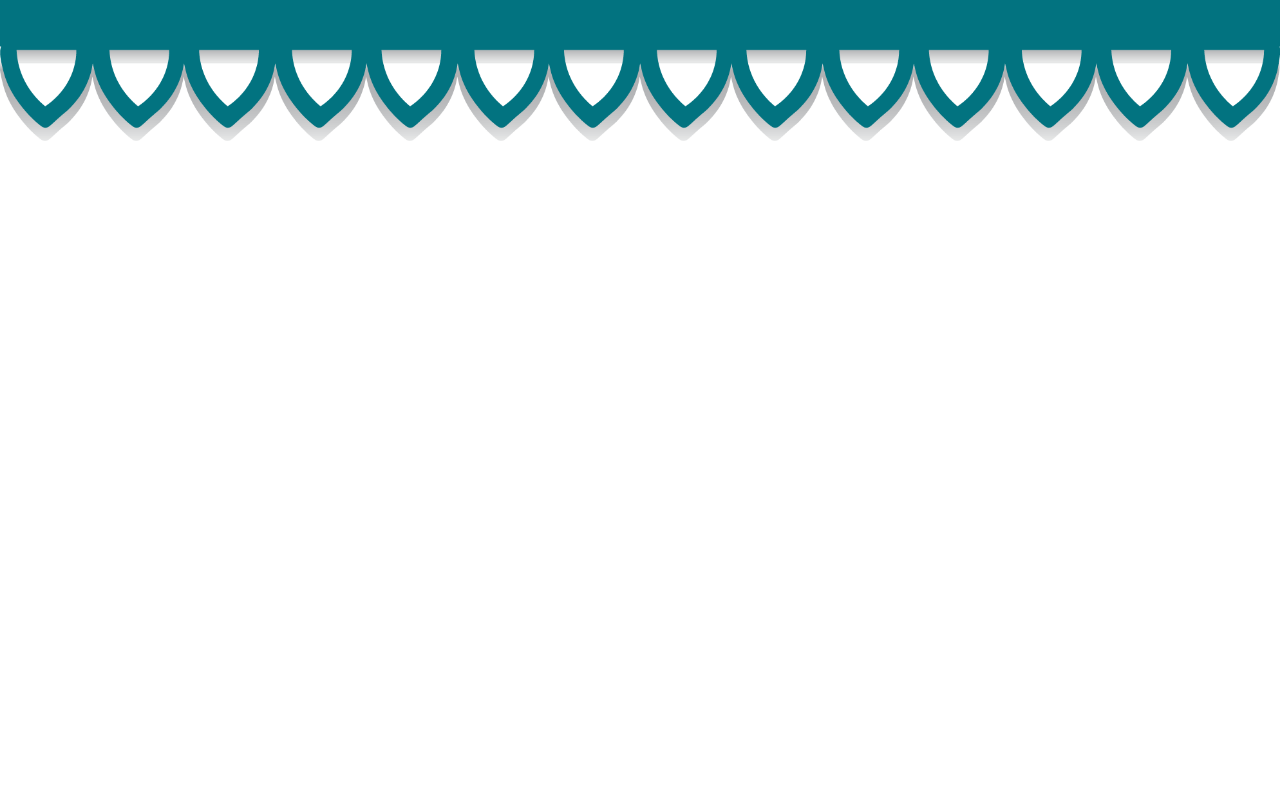
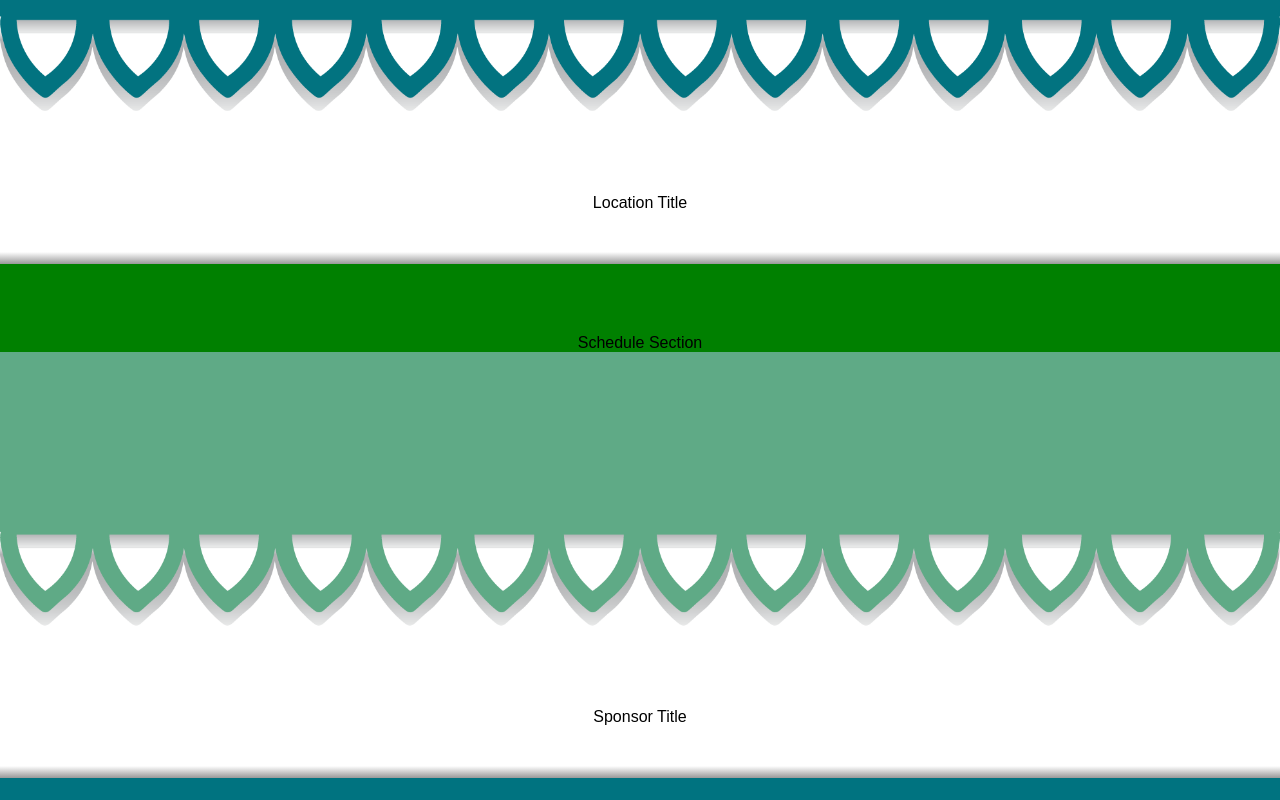
Before and after one commit to LeonY1/rowdyhacks.org, a React (Create React App) app: page / in a window 1280 px wide. Shown: the part 1440-2240 px from the top of the page. Before the commit the page ends 1594 px from the top, so only its background shows below. Built offline with nearby package versions, Linux system fonts and the light colour scheme.

Commit message:
Added all of the sections in

```diff
--- a/src/App.tsx
+++ b/src/App.tsx
@@ -6,6 +6,11 @@ import { BackgroundTheme } from "./AppStyle";
 import HeroImage from "./components/Hero/HeroImage";
 import MissionSection from "./sections/Mission/MissionSection";
 import FAQSection from "./sections/FAQ/FAQSection";
+import LocationSection from "./sections/Location/LocationSection";
+import PartnerSection from "./sections/Partners/PartnerSection";
+import ScheduleSection from "./sections/Schedule/ScheduleSection";
+import TeamSection from "./sections/Team/TeamSection";
+import SocialMediaSection from "./sections/SocialMedia/SocialMediaSection";
 
 const titleNames = [
   { title: "MenuItem1", link: "https://www.google.com" },
@@ -21,6 +26,11 @@ const App: React.FC = () => {
         <AboutSection />
         <MissionSection />
         <FAQSection />
+        <LocationSection />
+        <ScheduleSection />
+        <PartnerSection />
+        <TeamSection />
+        <SocialMediaSection />
       </BackgroundTheme>
     </div>
   );
--- a/src/components/NavBar/NavBar.tsx
+++ b/src/components/NavBar/NavBar.tsx
@@ -1,12 +1,7 @@
 import React from "react";
 import MenuItem from "./MenuItem";
 import HomeButton from "./HomeButton";
-import {
-  NavBarTheme,
-  NavBarContainer,
-  MenuList,
-  NavBarMargin
-} from "./NavBarStyle";
+import { NavBarTheme, NavBarContainer, MenuList } from "./NavBarStyle";
 import { MenuLink } from "./Interfaces/MenuLink";
 
 function NavBar(props: { titles: Array<MenuLink> }) {
@@ -23,7 +18,6 @@ function NavBar(props: { titles: Array<MenuLink> }) {
           </MenuList>
         </NavBarContainer>
       </NavBarTheme>
-      <NavBarMargin />
     </>
   );
 }
--- a/src/components/NavBar/NavBarStyle.tsx
+++ b/src/components/NavBar/NavBarStyle.tsx
@@ -3,7 +3,7 @@ import styled from "styled-components";
 const NavBarTheme = styled.nav`
   position: fixed;
   width: 100vw;
-  background-color: #33ccff;
+  opacity: 100%
   max-height: 70px;
   z-index: 10000;
 `;
--- a/src/components/SectionDividers/DividerStyle.tsx
+++ b/src/components/SectionDividers/DividerStyle.tsx
@@ -10,6 +10,10 @@ const DividerHeader = styled.div`
 
 const DividerFooter = styled.img`
   width: 100%;
+`;
+
+const DividerMargin = styled.div`
+  height: 5vh;
 `;
 
 const DividerContent = styled.div`
@@ -40,6 +44,7 @@ export {
   DividerHeader,
   DividerContent,
   DividerFooter,
+  DividerMargin,
   SectionTitle,
   SectionContent
 };
--- a/src/components/SectionDividers/SectionBlock.tsx
+++ b/src/components/SectionDividers/SectionBlock.tsx
@@ -1,4 +1,4 @@
-import React, { ReactElement } from "react";
+import React from "react";
 import BlueSection from "../../static/website-background-4.png";
 import GreenSection from "../../static/website-background-5.png";
 
@@ -7,6 +7,7 @@ import {
   DividerHeader,
   DividerContent,
   DividerFooter,
+  DividerMargin,
   SectionTitle
 } from "./DividerStyle";
 
@@ -41,7 +42,9 @@ function SectionBlock(props: sectionProps) {
         ) : (
           <DividerFooter src={BlueSection} alt="blueSection"></DividerFooter>
         )
-      ) : null}
+      ) : (
+        <DividerMargin />
+      )}
     </Divider>
   );
 }
--- /dev/null
+++ b/src/sections/Location/LocationSection.tsx
@@ -0,0 +1,15 @@
+import React from "react";
+import SectionBlock from "../../components/SectionDividers/SectionBlock";
+
+function LocationSection() {
+  return (
+    <SectionBlock sectionNumber={3}>
+      {{
+        title: "Location Title",
+        content: "Location Content"
+      }}
+    </SectionBlock>
+  );
+}
+
+export default LocationSection;
--- /dev/null
+++ b/src/sections/Partners/PartnerSection.tsx
@@ -0,0 +1,15 @@
+import React from "react";
+import SectionBlock from "../../components/SectionDividers/SectionBlock";
+
+function PartnerSection() {
+  return (
+    <SectionBlock sectionNumber={5}>
+      {{
+        title: "Sponsor Title",
+        content: "Sponsor Content"
+      }}
+    </SectionBlock>
+  );
+}
+
+export default PartnerSection;
--- /dev/null
+++ b/src/sections/Schedule/ScheduleSection.tsx
@@ -0,0 +1,15 @@
+import React from "react";
+import SectionBlock from "../../components/SectionDividers/SectionBlock";
+
+function ScheduleSection() {
+  return (
+    <SectionBlock sectionNumber={4}>
+      {{
+        title: "Schedule Section",
+        content: "Schedule Content"
+      }}
+    </SectionBlock>
+  );
+}
+
+export default ScheduleSection;
--- /dev/null
+++ b/src/sections/SocialMedia/SocialMediaSection.tsx
@@ -0,0 +1,12 @@
+import React from "react";
+import SectionBlock from "../../components/SectionDividers/SectionBlock";
+
+function SocialMediaSection() {
+  return (
+    <SectionBlock sectionNumber={7}>
+      {{ title: "Social Media Section", content: "Social Media Content" }}
+    </SectionBlock>
+  );
+}
+
+export default SocialMediaSection;
--- /dev/null
+++ b/src/sections/Team/TeamSection.tsx
@@ -0,0 +1,12 @@
+import React from "react";
+import SectionBlock from "../../components/SectionDividers/SectionBlock";
+
+function TeamSection() {
+  return (
+    <SectionBlock sectionNumber={6}>
+      {{ title: "Team Section", content: "Team Content" }}
+    </SectionBlock>
+  );
+}
+
+export default TeamSection;
```
